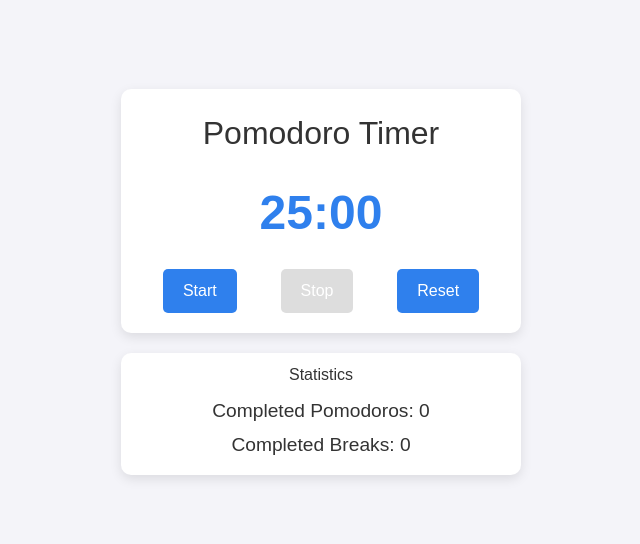
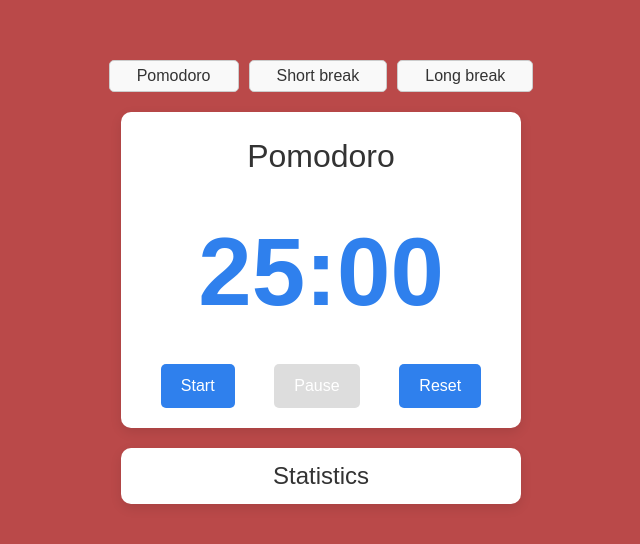
Before and after one commit to RJKRanathunga/Pomodoro-web, a Next.js app: page / in a window 1280 px wide. Shown: the part 118-662 px from the top of the page, without its empty margins (319-959 px from the left). Built offline with nearby package versions, Linux system fonts and the light colour scheme.

Commit message:
Basic functional pomodoro

```diff
--- a/app/page.tsx
+++ b/app/page.tsx
@@ -1,32 +1,48 @@
 "use client"; // Ensure this file is treated as a client component
 
 import { useState, useEffect } from "react";
+import "./styles.css";
 
 export default function Home() {
+  // Variables
   const [minutes, setMinutes] = useState(25); // Pomodoro session starts with 25 minutes
   const [seconds, setSeconds] = useState(0);
   const [isActive, setIsActive] = useState(false);
-  const [isBreak, setIsBreak] = useState(false); // Toggle between work and break
-  const [completedPomodoros, setCompletedPomodoros] = useState(0); // Track completed Pomodoros
-  const [completedBreaks, setCompletedBreaks] = useState(0); // Track completed Breaks
+  const [type, setType] = useState("Pomodoro");
+
+
+  // UseEffects
+  useEffect(() => {
+    const endTime = localStorage.getItem("endTime");
+    const remainingTime = localStorage.getItem("remainingTime");
+    const type = localStorage.getItem("type");
+    setType(type || "Pomodoro");
+    if (remainingTime) {
+      const time = parseInt(remainingTime);
+      setMinutes(Math.floor(time / 60000));
+      setSeconds(Math.floor((time % 60000) / 1000));
+    }else if (endTime) {
+      const remainingTime = Math.max(0, new Date(endTime).getTime() - new Date().getTime());
+      if (remainingTime > 0) {
+        setIsActive(true);
+        setMinutes(Math.floor(remainingTime / 60000));
+        setSeconds(Math.floor((remainingTime % 60000) / 1000));
+      }
+    }
+  }, []);
 
   useEffect(() => {
     let interval: NodeJS.Timeout | undefined;
 
     if (isActive) {
+      const endTime = new Date().getTime() + minutes * 60000 + seconds * 1000;
+      localStorage.setItem("endTime", new Date(endTime).toISOString());
+
       interval = setInterval(() => {
         if (seconds === 0) {
           if (minutes === 0) {
-            // Toggle between work and break
-            if (isBreak) {
-              setCompletedPomodoros((prev) => prev + 1); // Increment Pomodoro counter
-            } else {
-              setCompletedBreaks((prev) => prev + 1); // Increment Break counter
-            }
-            setIsBreak(!isBreak);
-            setMinutes(isBreak ? 25 : 5); // 25 minutes for work, 5 for break
-            setSeconds(0);
-            setIsActive(false); // Stop the timer
+            // Timer ends (Pomodoro or Break)
+            resetType(type);
           } else {
             setMinutes((prev) => prev - 1); // Decrease minutes
             setSeconds(59); // Reset seconds
@@ -42,22 +58,65 @@ export default function Home() {
     return () => {
       if (interval) clearInterval(interval); // Cleanup on component unmount
     };
-  }, [isActive, seconds, minutes, isBreak]);
+  }, [isActive, seconds, minutes]);
 
-  const startTimer = () => setIsActive(true);
-  const stopTimer = () => setIsActive(false);
+  // Functions
+  const startTimer = () => {
+    setIsActive(true)
+    const endTime = new Date().getTime() + minutes * 60000 + seconds * 1000;
+    localStorage.setItem("endTime", new Date(endTime).toISOString());
+  };
+  const pauseTimer = () => {
+    localStorage.setItem("remainingTime", (minutes * 60000 + seconds * 1000).toString());
+    setIsActive(false);
+  };
   const resetTimer = () => {
-    setIsActive(false);
-    setMinutes(isBreak ? 5 : 25); // Reset to work or break session
-    setSeconds(0);
+    resetType(type);
   };
 
   const formatTime = (time: number) => (time < 10 ? `0${time}` : time); // Format time for display
 
+  const resetType = (newType:string) => {
+    localStorage.setItem("type", newType);
+    localStorage.removeItem("endTime");
+    localStorage.removeItem("remainingTime");
+    setType(newType);
+    if (newType === "Pomodoro") {
+      setMinutes(25);
+    } else if (newType === "Short break") {
+      setMinutes(5);
+    } else {
+      setMinutes(15);
+    }
+    setSeconds(0);
+    setIsActive(false); // Stop the timer
+  }
+
+  const getBackgroundColor = () => {
+    if (type === "Pomodoro") {
+      return "#ba4949";
+    } else if (type === "Short break") {
+      return "#38858a";
+    } else {
+      return "#397097";
+    }
+  }
+
   return (
-    <div className="container">
+    <div className="container" style={{backgroundColor: getBackgroundColor()}}>
+      <div className="header">
+        <div className="box" onClick={()=>resetType("Pomodoro")}>
+          <h3>Pomodoro</h3>
+        </div>
+        <div className="box" onClick={()=>resetType("Short break")}>
+          <h3>Short break</h3>
+        </div>
+        <div className="box" onClick={()=>resetType("Long break")}>
+          <h3>Long break</h3>
+        </div>
+      </div>
       <div className="timer">
-        <h1>{isBreak ? "Break" : "Pomodoro Timer"}</h1>
+        <h1>{type}</h1>
         <div className="time-display">
           <h2>
             {formatTime(minutes)}:{formatTime(seconds)}
@@ -67,8 +126,8 @@ export default function Home() {
           <button className="button" onClick={startTimer} disabled={isActive}>
             Start
           </button>
-          <button className="button" onClick={stopTimer} disabled={!isActive}>
-            Stop
+          <button className="button" onClick={pauseTimer} disabled={!isActive}>
+            Pause
           </button>
           <button className="button" onClick={resetTimer}>
             Reset
@@ -77,89 +136,8 @@ export default function Home() {
       </div>
 
       <div className="statistics">
-        <h3>Statistics</h3>
-        <p>Completed Pomodoros: {completedPomodoros}</p>
-        <p>Completed Breaks: {completedBreaks}</p>
+        <h2>Statistics</h2>
       </div>
-
-      <style jsx>{`
-        .container {
-          display: flex;
-          justify-content: center;
-          align-items: center;
-          min-height: 100vh;
-          background-color: #f4f4f9;
-          flex-direction: column;
-        }
-
-        .timer {
-          text-align: center;
-          padding: 20px;
-          background-color: #fff;
-          border-radius: 10px;
-          box-shadow: 0 4px 12px rgba(0, 0, 0, 0.1);
-          max-width: 400px;
-          width: 100%;
-          margin-bottom: 20px;
-        }
-
-        h1 {
-          font-size: 2rem;
-          color: #333;
-        }
-
-        .time-display h2 {
-          font-size: 3rem;
-          font-weight: bold;
-          margin: 20px 0;
-          color: #2f80ed;
-        }
-
-        .controls {
-          display: flex;
-          justify-content: space-around;
-        }
-
-        .button {
-          padding: 10px 20px;
-          font-size: 1rem;
-          color: #fff;
-          background-color: #2f80ed;
-          border: none;
-          border-radius: 5px;
-          cursor: pointer;
-          transition: background-color 0.3s ease;
-        }
-
-        .button:disabled {
-          background-color: #ddd;
-        }
-
-        .button:hover:not(:disabled) {
-          background-color: #1c6ed1;
-        }
-
-        .statistics {
-          text-align: center;
-          padding: 10px;
-          background-color: #fff;
-          border-radius: 10px;
-          box-shadow: 0 4px 12px rgba(0, 0, 0, 0.1);
-          max-width: 400px;
-          width: 100%;
-        }
-
-        .statistics h3 {
-          margin-bottom: 10px;
-          color: #333;
-        }
-
-        .statistics p {
-          margin: 5px 0;
-          font-size: 1.2rem;
-          color: #333;
-        }
-      `}</style>
     </div>
   );
 }
--- /dev/null
+++ b/app/styles.css
@@ -0,0 +1,110 @@
+.container {
+    display: flex;
+    justify-content: center;
+    align-items: center;
+    min-height: 100vh;
+    min-width: 100vw;
+    background-color: #f4f4f9;
+    flex-direction: column;
+  }
+
+  .timer {
+    text-align: center;
+    padding: 20px;
+    background-color: #fff;
+    border-radius: 10px;
+    box-shadow: 0 4px 12px rgba(0, 0, 0, 0.1);
+    max-width: 400px;
+    width: 100%;
+    margin-bottom: 20px;
+  }
+
+  .header {
+    display: flex;
+    justify-content: space-between;
+    align-items: center;
+    margin-bottom: 20px;
+  }
+
+  .box {
+    padding: 3px;
+    margin:0 5px;
+    border: 1px solid #ccc;
+    border-radius: 5px;
+    cursor: pointer;
+    text-align: center;
+    background-color: #f9f9f9;
+    transition: background-color 0.3s;
+  }
+
+  .box:hover {
+    background-color: #e0e0e0;
+  }
+
+  h1 {
+    font-size: 2rem;
+    color: #333;
+  }
+
+  h2{
+    font-size: 1.5rem;
+    color: #333;
+  }
+
+  h3{
+    font-size: 1rem;
+    color: #333;
+    padding: 0 24px;
+  }
+
+  .time-display h2 {
+    font-size: 6rem;
+    font-weight: bold;
+    margin: 20px 0;
+    color: #2f80ed;
+  }
+
+  .controls {
+    display: flex;
+    justify-content: space-around;
+  }
+
+  .button {
+    padding: 10px 20px;
+    font-size: 1rem;
+    color: #fff;
+    background-color: #2f80ed;
+    border: none;
+    border-radius: 5px;
+    cursor: pointer;
+    transition: background-color 0.3s ease;
+  }
+
+  .button:disabled {
+    background-color: #ddd;
+  }
+
+  .button:hover:not(:disabled) {
+    background-color: #1c6ed1;
+  }
+
+  .statistics {
+    text-align: center;
+    padding: 10px;
+    background-color: #fff;
+    border-radius: 10px;
+    box-shadow: 0 4px 12px rgba(0, 0, 0, 0.1);
+    max-width: 400px;
+    width: 100%;
+  }
+
+  .statistics h3 {
+    margin-bottom: 10px;
+    color: #333;
+  }
+
+  .statistics p {
+    margin: 5px 0;
+    font-size: 1.2rem;
+    color: #333;
+  }
```
